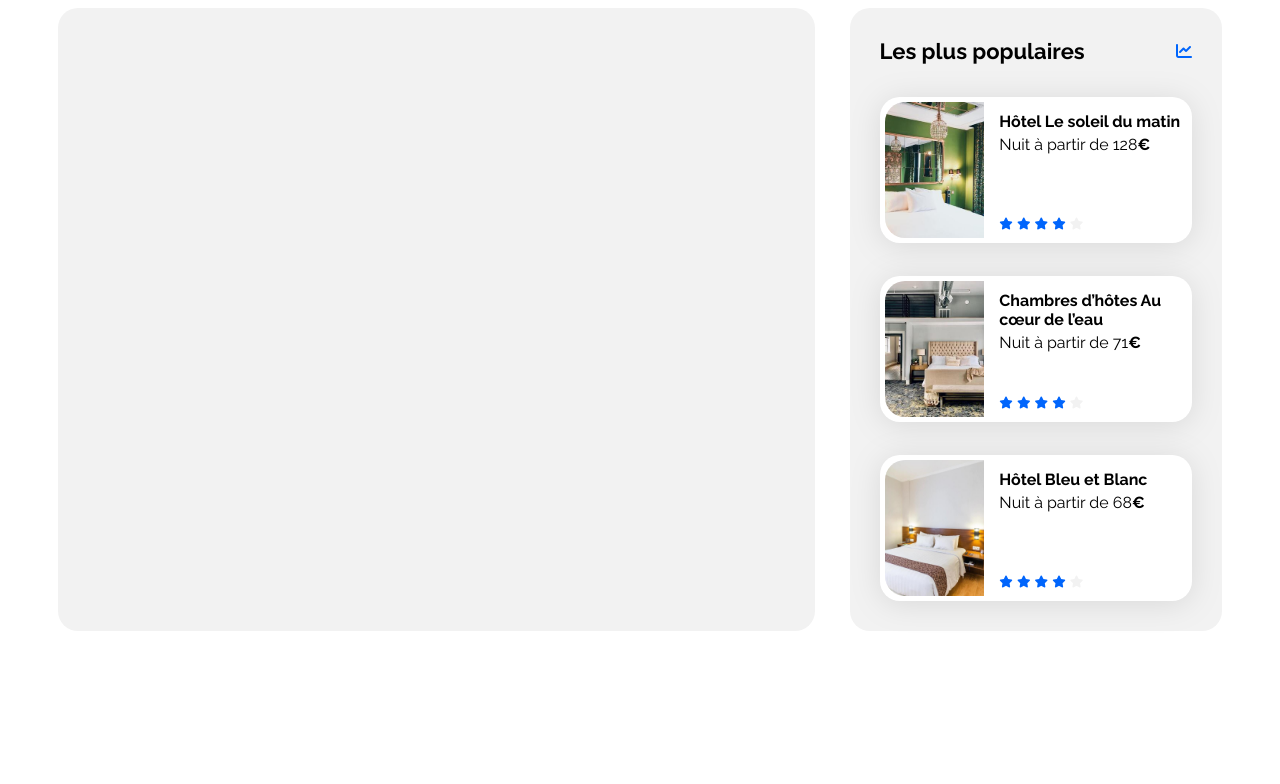
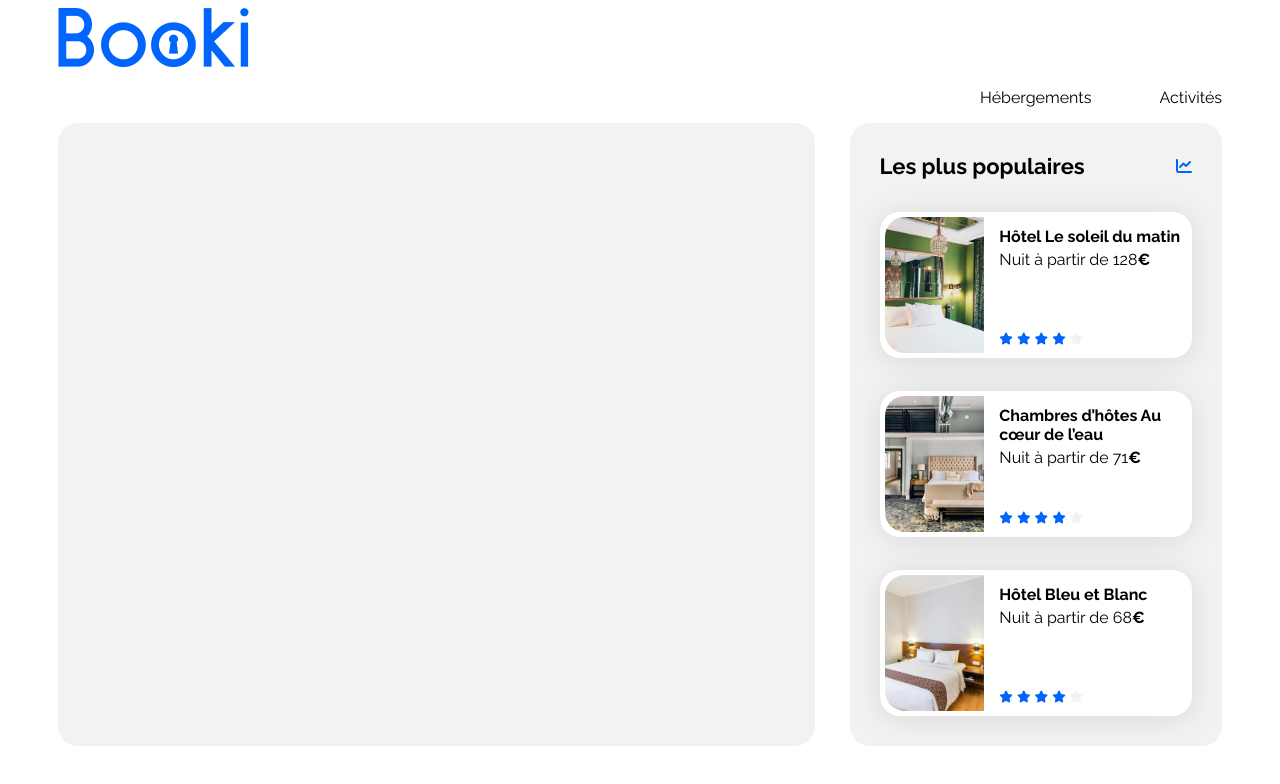
Before and after one commit to MickaelMicOC/Projet2bookidev, a plain HTML site: page booki-starter-code-master/index.html in a window 1280 px wide. Drawn offline with Linux system fonts and the light colour scheme.

Commit message:
header mk1

```diff
--- a/booki-starter-code-master/css/style.css
+++ b/booki-starter-code-master/css/style.css
@@ -121,6 +121,16 @@ a {
     margin-bottom: 5px;
 }
 
+.header-texts {
+
+    gap: 68px;
+    padding: 0px, 50px, 0px, 50px;
+    background-color: white;
+    background-size: 1440px 79px;
+    display: flex;
+    flex-direction: row;
+    justify-content: flex-end;
+}
 
 
 
--- a/booki-starter-code-master/index.html
+++ b/booki-starter-code-master/index.html
@@ -16,7 +16,15 @@
 
 <body>
     <div class="main-container">
-        <header></header>
+        <header>
+            <div class="head-container">
+                <img class="logo-booki" source src="./images/logo/Booki.png" />
+                    <div class="header-texts" >
+                        <p class="hebergements-header">Hébergements</p>
+                        <p class="Activites-header">Activités</p>
+                    </div>
+            </div>
+        </header>
         <main>
             <div class="hebergements-and-populaires">
                 <section class="hebergements">
@@ -43,6 +51,7 @@
                                         <i class="fa-xs fa-solid fa-star" aria-hidden="true"></i>
                                         <i class="fa-xs fa-solid fa-star neutral-star" aria-hidden="true"></i>
                                         <span class="sr-only">Note de 4 sur 5</span>
+
                                     </div>
                                 </div>
                             </article>
```
